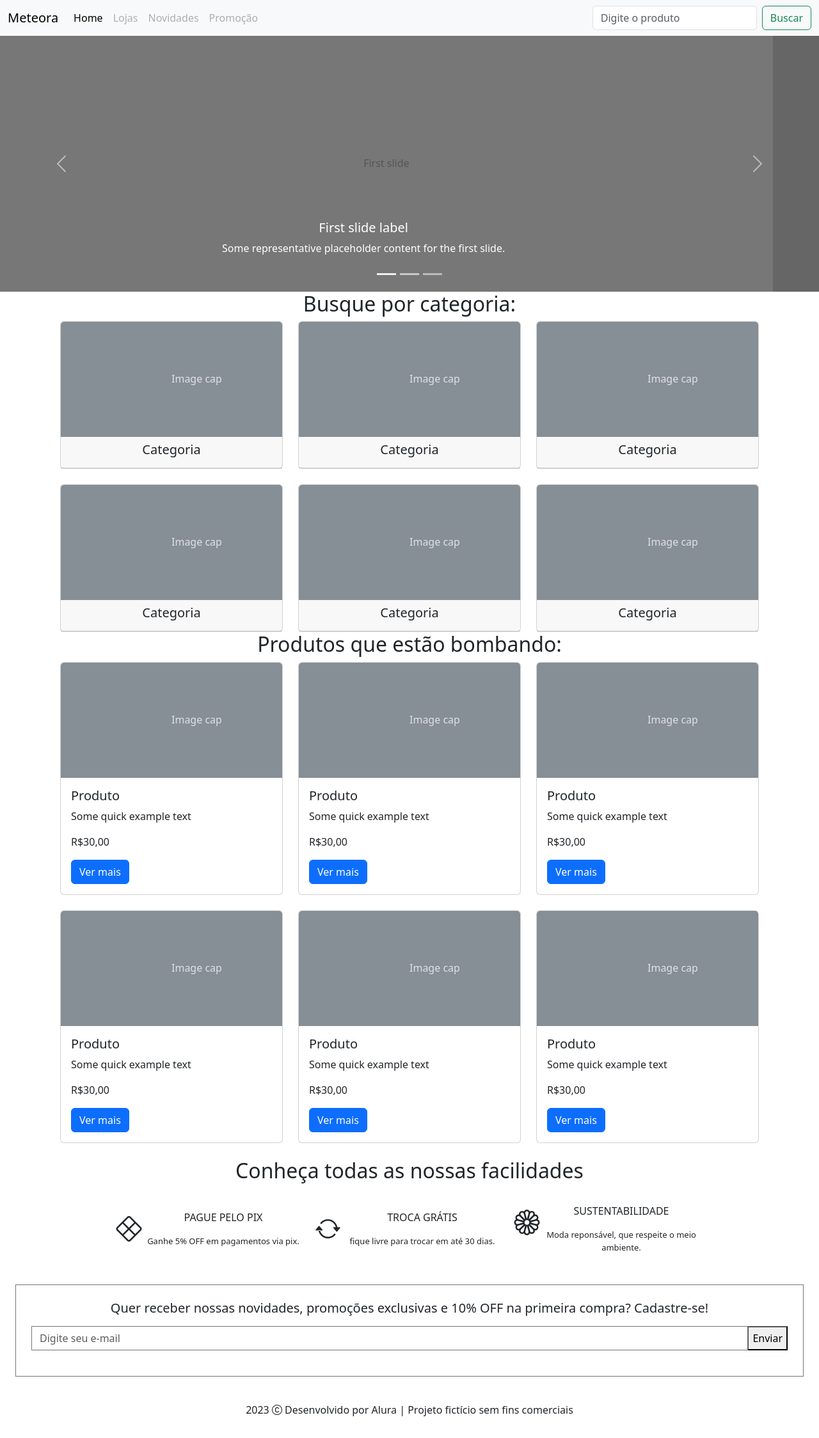
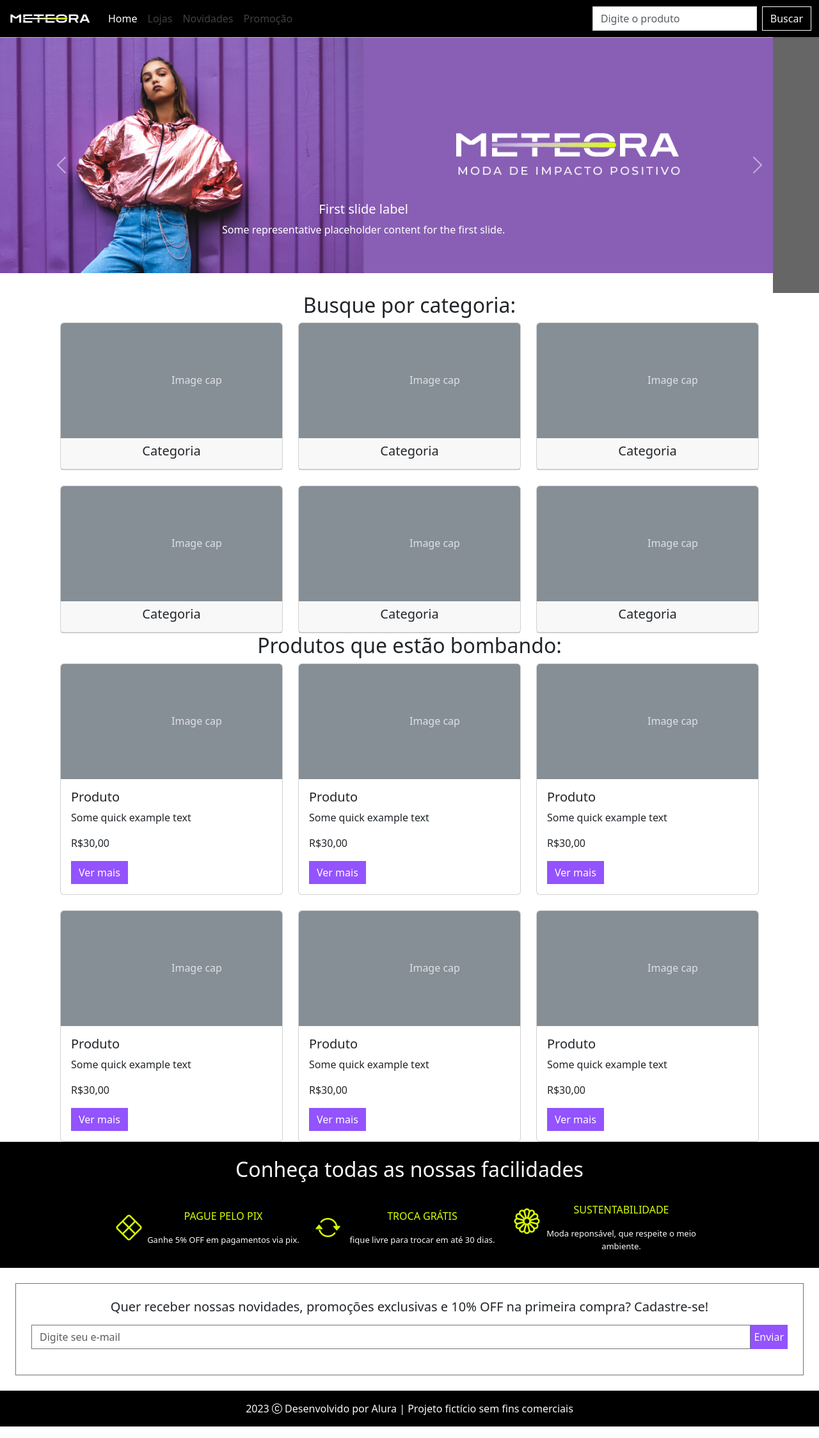
Before and after one commit to GustavoMarquesMartins/Meteora, a plain HTML site: page index.html in a window 1280 px wide. Shown: the whole page at 64% size. Drawn offline with nearby package versions, Linux system fonts and the light colour scheme.

Commit message:
adicionando foto do banner carousel

```diff
--- a/estilos.css
+++ b/estilos.css
@@ -1,3 +1,8 @@
+:root {
+  --cor-de-fundo-botao-ver-mais: #9353ff;
+}
+
+
 .texto-menor {
   font-size: 13px;
 }
@@ -12,5 +17,10 @@
   }
 }
 
-  body{
+.botao-ver-mais {
+  background-color: var(--cor-de-fundo-botao-ver-mais);
 }
+
+.cor-icones-facilidades {
+  color: #DAFF01;
+}
--- a/index.html
+++ b/index.html
@@ -8,14 +8,16 @@
         integrity="sha384-4bw+/aepP/YC94hEpVNVgiZdgIC5+VKNBQNGCHeKRQN+PtmoHDEXuppvnDJzQIu9" crossorigin="anonymous">
     <link rel="stylesheet" href="https://cdn.jsdelivr.net/npm/bootstrap-icons@1.10.5/font/bootstrap-icons.css">
     <link rel="stylesheet" href="estilos.css">
-<link rel="shortcut icon" href="./assets/favicon.png" type="image/x-icon">
+    <link rel="shortcut icon" href="./assets/favicon.png" type="image/x-icon">
     <title>Meteora</title>
 </head>
 
 <body>
-    <nav class="navbar navbar-expand-md bg-body-tertiary">
+    <nav class="navbar navbar-expand-md bg-black navbar-dark">
         <div class="container-fluid">
-            <a class="navbar-brand" href="#">Meteora</a>
+            <a class="navbar-brand" href="#">
+                <h1 class="m-0"><img class="d-block" src="./assets/logo-meteora.png" alt="Logo da loja Meteora"></h1>
+            </a>
             <button class="navbar-toggler" type="button" data-bs-toggle="collapse" data-bs-target="#navbarScroll"
                 aria-controls="navbarScroll" aria-expanded="false" aria-label="Toggle navigation">
                 <span class="navbar-toggler-icon"></span>
@@ -46,8 +48,9 @@
                     </li>
                 </ul>
                 <form class="d-flex" role="search">
-                    <input class="form-control me-2" type="search" placeholder="Digite o produto" aria-label="Search">
-                    <button class="btn btn-outline-success" type="submit">Buscar</button>
+                    <input class="form-control me-2 rounded-0 " type="search" placeholder="Digite o produto"
+                        aria-label="Search">
+                    <button class="btn btn-outline-light rounded-0" type="submit">Buscar</button>
                 </form>
             </div>
         </div>
@@ -64,14 +67,16 @@
         </div>
         <div class="carousel-inner">
             <div class="carousel-item active">
-                <svg class="bd-placeholder-img bd-placeholder-img-lg d-block w-100" width="800" height="400"
-                    xmlns="http://www.w3.org/2000/svg" role="img" aria-label="Placeholder: First slide"
-                    preserveAspectRatio="xMidYMid slice" focusable="false">
-                    <title>Placeholder</title>
-                    <rect width="100%" height="100%" fill="#777"></rect><text x="50%" y="50%" fill="#555"
-                        dy=".3em">First slide</text>
-                </svg>
-                <div class="carousel-caption d-none d-md-block">
+                <img class=" img-fluid d-md-none d-xl-none d-sm-block" src="./assets/Mobile/banner1-mobile.png"
+                    alt="Modelo feminina vestindo blusa rosa fluorescente, em fundo lilás">
+
+                <img class=" img-fluid d-sm-none d-xl-none d-md-block" src="./assets/Tablet/banner1-tablet.png"
+                    alt="Modelo feminina vestindo blusa rosa fluorescente, em fundo lilás">
+
+                <img class=" img-fluid d-sm-none d-md-none d-xl-block" src="./assets/Desktop/banner1-desktop.png"
+                    alt="Modelo feminina vestindo blusa rosa fluorescente, em fundo lilás">
+
+                    <div class="carousel-caption d-none d-md-block">
                     <h5>First slide label</h5>
                     <p>Some representative placeholder content for the first slide.</p>
                 </div>
@@ -126,8 +131,8 @@
                     <rect width="100%" height="100%" fill="#868e96"></rect>
                     <text x="50%" y="50%" fill="#dee2e6" dy=".3em">Image cap</text>
                 </svg>
-                <div class="card-header">
-                    <h5 class="text-center">Categoria</h5>
+                <div class="card-header bg-b">
+                    <h5 class="text-center   ">Categoria</h5>
                 </div>
             </div>
         </div>
@@ -141,8 +146,8 @@
                     <rect width="100%" height="100%" fill="#868e96"></rect>
                     <text x="50%" y="50%" fill="#dee2e6" dy=".3em">Image cap</text>
                 </svg>
-                <div class="card-header">
-                    <h5 class="text-center">Categoria</h5>
+                <div class="card-header bg-b">
+                    <h5 class="text-center   ">Categoria</h5>
                 </div>
             </div>
         </div>
@@ -156,8 +161,8 @@
                     <rect width="100%" height="100%" fill="#868e96"></rect>
                     <text x="50%" y="50%" fill="#dee2e6" dy=".3em">Image cap</text>
                 </svg>
-                <div class="card-header">
-                    <h5 class="text-center">Categoria</h5>
+                <div class="card-header bg-b">
+                    <h5 class="text-center   ">Categoria</h5>
                 </div>
             </div>
 
@@ -171,8 +176,8 @@
                     <rect width="100%" height="100%" fill="#868e96"></rect>
                     <text x="50%" y="50%" fill="#dee2e6" dy=".3em">Image cap</text>
                 </svg>
-                <div class="card-header">
-                    <h5 class="text-center">Categoria</h5>
+                <div class="card-header bg-b">
+                    <h5 class="text-center   ">Categoria</h5>
                 </div>
             </div>
         </div>
@@ -185,8 +190,8 @@
                     <rect width="100%" height="100%" fill="#868e96"></rect>
                     <text x="50%" y="50%" fill="#dee2e6" dy=".3em">Image cap</text>
                 </svg>
-                <div class="card-header">
-                    <h5 class="text-center">Categoria</h5>
+                <div class="card-header bg-b">
+                    <h5 class="text-center   ">Categoria</h5>
                 </div>
             </div>
         </div>
@@ -199,8 +204,8 @@
                     <rect width="100%" height="100%" fill="#868e96"></rect>
                     <text x="50%" y="50%" fill="#dee2e6" dy=".3em">Image cap</text>
                 </svg>
-                <div class="card-header">
-                    <h5 class="text-center">Categoria</h5>
+                <div class="card-header bg-b">
+                    <h5 class="text-center ">Categoria</h5>
                 </div>
             </div>
         </div>
@@ -224,7 +229,7 @@
                         Some quick example text
                     </p>
                     <p>R$30,00</p>
-                    <a href="#" class="btn btn-primary">Ver mais</a>
+                    <a href="#" class="btn btn-primary  botao-ver-mais rounded-0 border-0">Ver mais</a>
                 </div>
             </div>
         </div>
@@ -245,7 +250,7 @@
                         Some quick example text
                     </p>
                     <p>R$30,00</p>
-                    <a href="#" class="btn btn-primary">Ver mais</a>
+                    <a href="#" class="btn btn-primary botao-ver-mais rounded-0 border-0">Ver mais</a>
                 </div>
             </div>
         </div>
@@ -264,7 +269,7 @@
                         Some quick example text
                     </p>
                     <p>R$30,00</p>
-                    <a href="#" class="btn btn-primary">Ver mais</a>
+                    <a href="#" class="btn btn-primary botao-ver-mais rounded-0 border-0">Ver mais</a>
                 </div>
             </div>
         </div>
@@ -283,7 +288,7 @@
                         Some quick example text
                     </p>
                     <p>R$30,00</p>
-                    <a href="#" class="btn btn-primary">Ver mais</a>
+                    <a href="#" class="btn btn-primary botao-ver-mais rounded-0 border-0">Ver mais</a>
                 </div>
             </div>
         </div>
@@ -302,7 +307,7 @@
                         Some quick example text
                     </p>
                     <p>R$30,00</p>
-                    <a href="#" class="btn btn-primary">Ver mais</a>
+                    <a href="#" class="btn btn-primary botao-ver-mais rounded-0 border-0">Ver mais</a>
                 </div>
             </div>
         </div>
@@ -321,39 +326,39 @@
                         Some quick example text
                     </p>
                     <p>R$30,00</p>
-                    <a href="#" class="btn btn-primary">Ver mais</a>
+                    <a href="#" class="btn btn-primary botao-ver-mais rounded-0 border-0">Ver mais</a>
                 </div>
             </div>
         </div>
     </div>
 
-    <section class=" pb-4">
+    <section class=" pb-4 bg-black text-light">
 
-        <h2 class="text-center p-4">Conheça todas as nossas facilidades</h2>
+        <h2 class="text-center p-4 ">Conheça todas as nossas facilidades</h2>
 
         <div class="d-flex flex-column flex-lg-row align-items-center gap-3 justify-content-center ">
 
             <div class="d-flex text-center">
-                <div><i class="bi bi-x-diamond fs-1"></i></div>
+                <div><i class="bi bi-x-diamond fs-1 cor-icones-facilidades"></i></div>
                 <div class="divs-facilidades">
-                    <div class="mb-3">PAGUE PELO PIX</div>
+                    <div class="mb-3 cor-icones-facilidades">PAGUE PELO PIX</div>
                     <div class="texto-menor">Ganhe 5% OFF em pagamentos via pix. </div>
                 </div>
             </div>
 
 
             <div class="d-flex text-center">
-                <div><i class="bi bi-arrow-repeat fs-1"></i></div>
+                <div><i class="bi bi-arrow-repeat fs-1 cor-icones-facilidades"></i></div>
                 <div class="divs-facilidades">
-                    <div class="mb-3">TROCA GRÁTIS </div>
+                    <div class="mb-3 cor-icones-facilidades">TROCA GRÁTIS </div>
                     <div class="texto-menor">fique livre para trocar em até 30 dias.</div>
                 </div>
             </div>
 
             <div class="d-flex text-center">
-                <div><i class="bi bi-flower1 fs-1"></i></div>
+                <div><i class="bi bi-flower1 fs-1 cor-icones-facilidades"></i></div>
                 <div class="divs-facilidades">
-                    <div class="mb-3">SUSTENTABILIDADE</div>
+                    <div class="mb-3 cor-icones-facilidades">SUSTENTABILIDADE</div>
                     <div class="texto-menor">Moda reponsável, que respeite o meio ambiente.</div>
                 </div>
             </div>
@@ -365,11 +370,11 @@
         <div class="input-group my-3">
             <input class=" form-control border-secondary rounded-0" type="email" placeholder="Digite seu e-mail"
                 aria-label="Digite seu e-mail" aria-describedby="button-addon2" />
-            <button type="button" id="button-addon2">Enviar</button>
+            <button class="botao-ver-mais text-light border-0" type="button" id="button-addon2">Enviar</button>
         </div>
     </form>
 
-    <footer class="text-center">
+    <footer class="text-center bg-black text-light">
 
         <p class="py-3"> 2023 <i class="bi bi-c-circle"></i> Desenvolvido por Alura | Projeto fictício sem fins
             comerciais</p>
```
Lines whose indentation alone changed are shown as unchanged.
